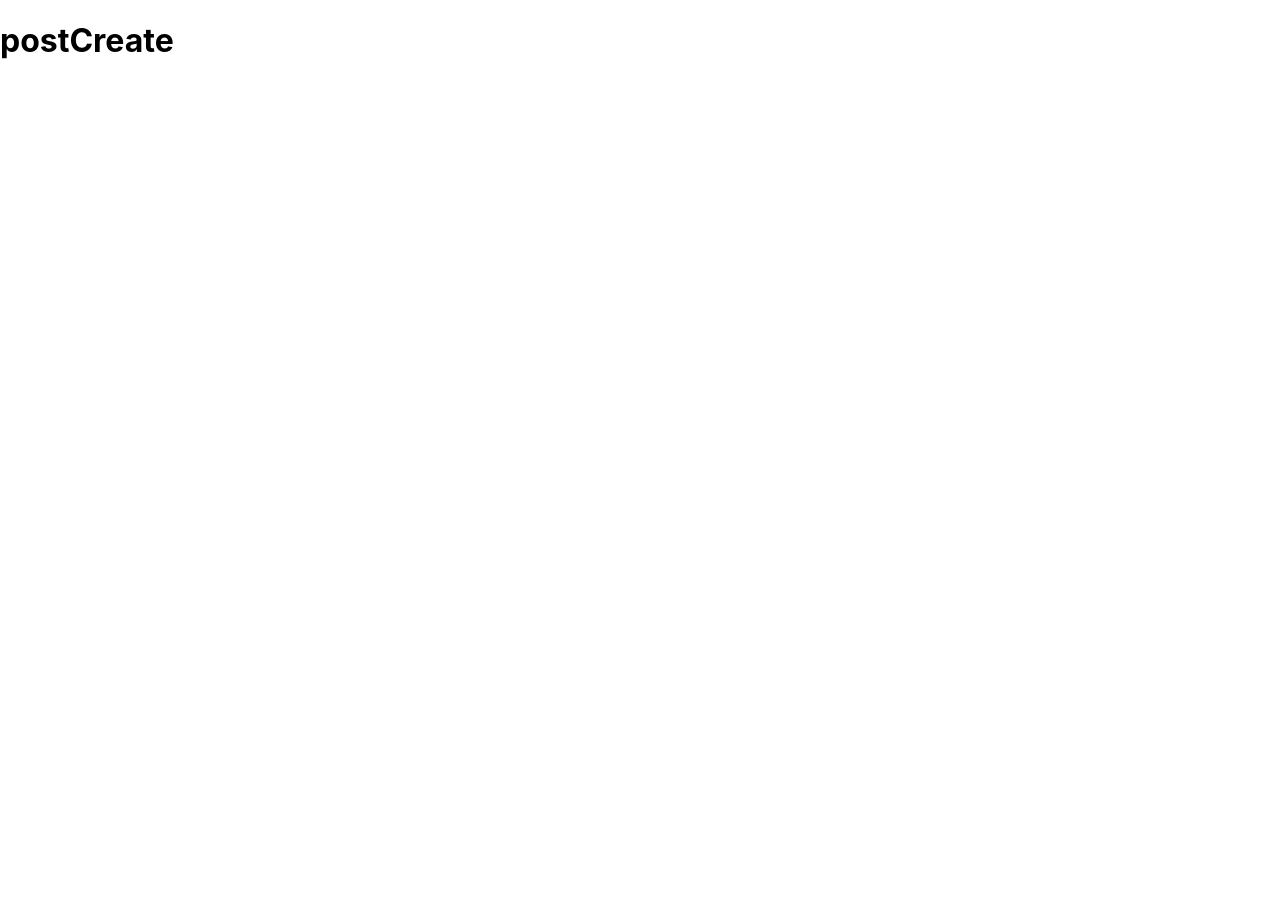
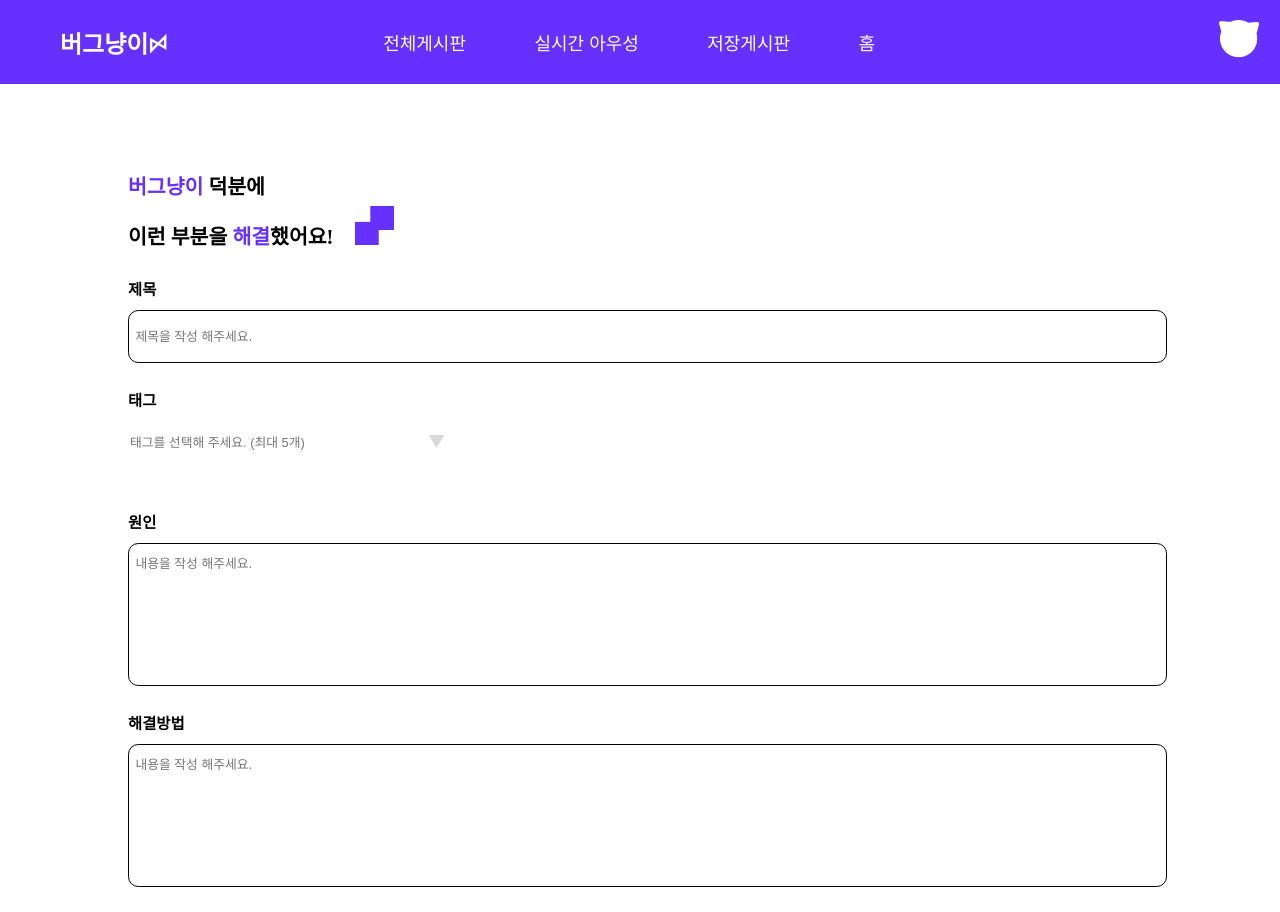
Before and after one commit to WinnerCat/frontend, a React (Create React App) app in the folder frontend/: page /postCreate in a window 1280 px wide. Before the commit the page ends 800 px from the top, so only its background shows below. Built offline with nearby package versions, Linux system fonts and the light colour scheme.

Commit message:
:sparkles:  버그작성 UI 구현 (드롭다운 제외)

```diff
--- /dev/null
+++ b/frontend/src/components/tagDropdown.jsx
@@ -0,0 +1,35 @@
+import styled from "styled-components";
+import PolyGon from "../img/Polygon2.png";
+
+const DropdownContainer = styled.div`
+  width: 24.8vw;
+  height: 3.2vw;
+  margin-bottom: 3.7vw;
+  display: flex;
+  justify-content: space-between;
+  align-items: center;
+`;
+
+const DropdownInput = styled.input`
+  border: none;
+  width: 24.8vw;
+  font-size: 1vw;
+`;
+const DropdownButton = styled.div`
+  cursor: pointer;
+`;
+
+function TagDropdown({ tags, setTags }) {
+  return (
+    <>
+      <DropdownContainer>
+        <DropdownInput placeholder="태그를 선택해 주세요. (최대 5개)"></DropdownInput>
+        <DropdownButton>
+          <img src={PolyGon} style={{ width: "1.4vw", height: "1.0vw" }} />
+        </DropdownButton>
+      </DropdownContainer>
+    </>
+  );
+}
+
+export default TagDropdown;
--- a/frontend/src/pages/Post/postCreate.jsx
+++ b/frontend/src/pages/Post/postCreate.jsx
@@ -1,8 +1,112 @@
+import React, { useState } from "react";
 import styled from "styled-components";
+import Header from "../../components/header";
+import Rectangle from "../../img/Rectangle.png";
+import Tag from "../../components/tag";
+import TagDropdown from "../../components/tagDropdown";
+
+const Title = styled.span`
+  color: #000;
+  font-family: Pretendard;
+  font-size: 1.6vw;
+  font-style: normal;
+  font-weight: 600;
+  line-height: 175%; /* 56px */
+  margin-bottom: 1.6vw;
+`;
+
+const ColorTitle = styled.span`
+  color: var(--6630FF, #6630ff);
+  font-family: Pretendard;
+  font-size: 1.6vw;
+  font-style: normal;
+  font-weight: 600;
+  line-height: 175%;
+`;
+
+const Container = styled.div`
+  display: flex;
+  align-items: center;
+  margin-top: 6.75vw;
+  flex-direction: column;
+`;
+
+const Container80 = styled.div`
+  width: 80%;
+  display: flex;
+  flex-direction: column;
+`;
+
+const InputContainerTitle = styled.div`
+  color: #000;
+  font-family: Pretendard;
+  font-size: 1.2vw;
+  font-style: normal;
+  font-weight: 600;
+  line-height: 175%; /* 42px */
+  margin-bottom: 0.5vw;
+`;
+
+const Input = styled.input`
+  width: 100%;
+  height: 3vw;
+  flex-shrink: 0;
+  border-radius: 0.8vw;
+  border: 0.05vw solid #000;
+  margin-bottom: 1.95vw;
+  padding: 0.5vw;
+  color: #000;
+  font-family: Inter;
+  font-size: 1vw;
+  font-style: normal;
+  font-weight: 400;
+  line-height: 200%; /* 40px */
+`;
+
+const TextArea = styled.textarea`
+  width: 100%;
+  height: 10vw;
+  flex-shrink: 0;
+  border-radius: 0.8vw;
+  border: 0.05vw solid #000;
+  margin-bottom: 1.95vw;
+  padding: 0.5vw;
+  color: #000;
+  font-family: Inter;
+  font-size: 1vw;
+  font-style: normal;
+  font-weight: 400;
+  line-height: 200%; /* 40px */
+  resize: none;
+`;
+
 function PostCreate() {
+  const [tags, setTags] = useState([]);
+
   return (
     <>
-      <h1>postCreate</h1>
+      <Header />
+      <Container>
+        <Container80>
+          <Title>
+            <ColorTitle>버그냥이 </ColorTitle>덕분에
+            <br></br>
+            이런 부분을 <ColorTitle>해결</ColorTitle>했어요!
+            <img
+              src={Rectangle}
+              style={{ width: "3vw", height: "3vw", marginLeft: "1.7vw" }}
+            />
+          </Title>
+          <InputContainerTitle>제목</InputContainerTitle>
+          <Input placeholder="제목을 작성 해주세요." />
+          <InputContainerTitle>태그</InputContainerTitle>
+          <TagDropdown tags={tags} setTags={setTags} />
+          <InputContainerTitle>원인</InputContainerTitle>
+          <TextArea placeholder="내용을 작성 해주세요." />
+          <InputContainerTitle>해결방법</InputContainerTitle>
+          <TextArea placeholder="내용을 작성 해주세요." />
+        </Container80>
+      </Container>
     </>
   );
 }
--- a/frontend/src/pages/Post/postDetail.jsx
+++ b/frontend/src/pages/Post/postDetail.jsx
@@ -66,7 +66,7 @@ const InputContainerTitle = styled.div`
   line-height: 175%; /* 42px */
 `;
 
-const InputContainer = styled.input`
+const InputContainer = styled.textarea`
   width: 100%;
   height: 13vw;
   flex-shrink: 0;
```
Also changed, not shown: frontend/src/img/Polygon2.png (added).
